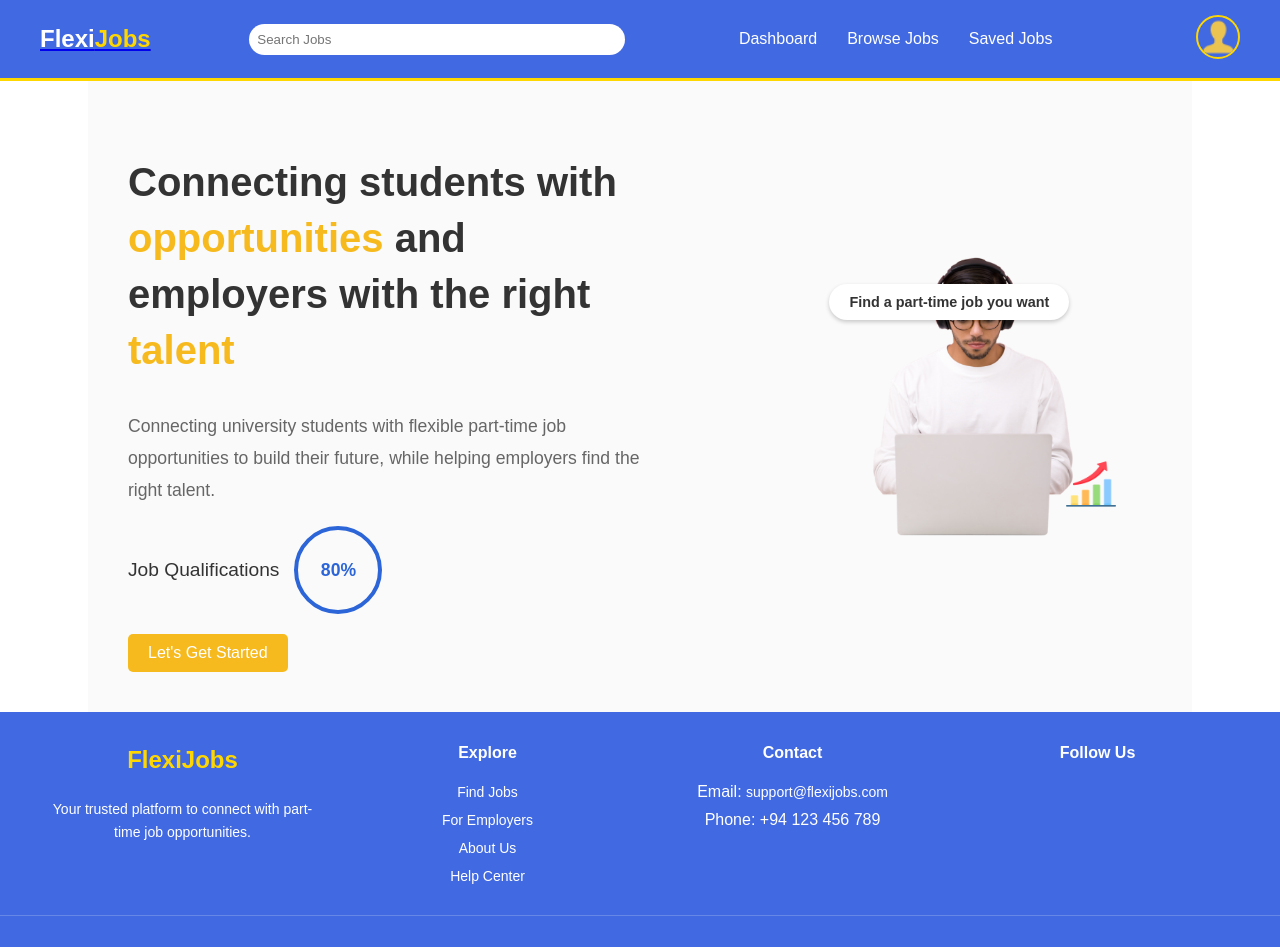
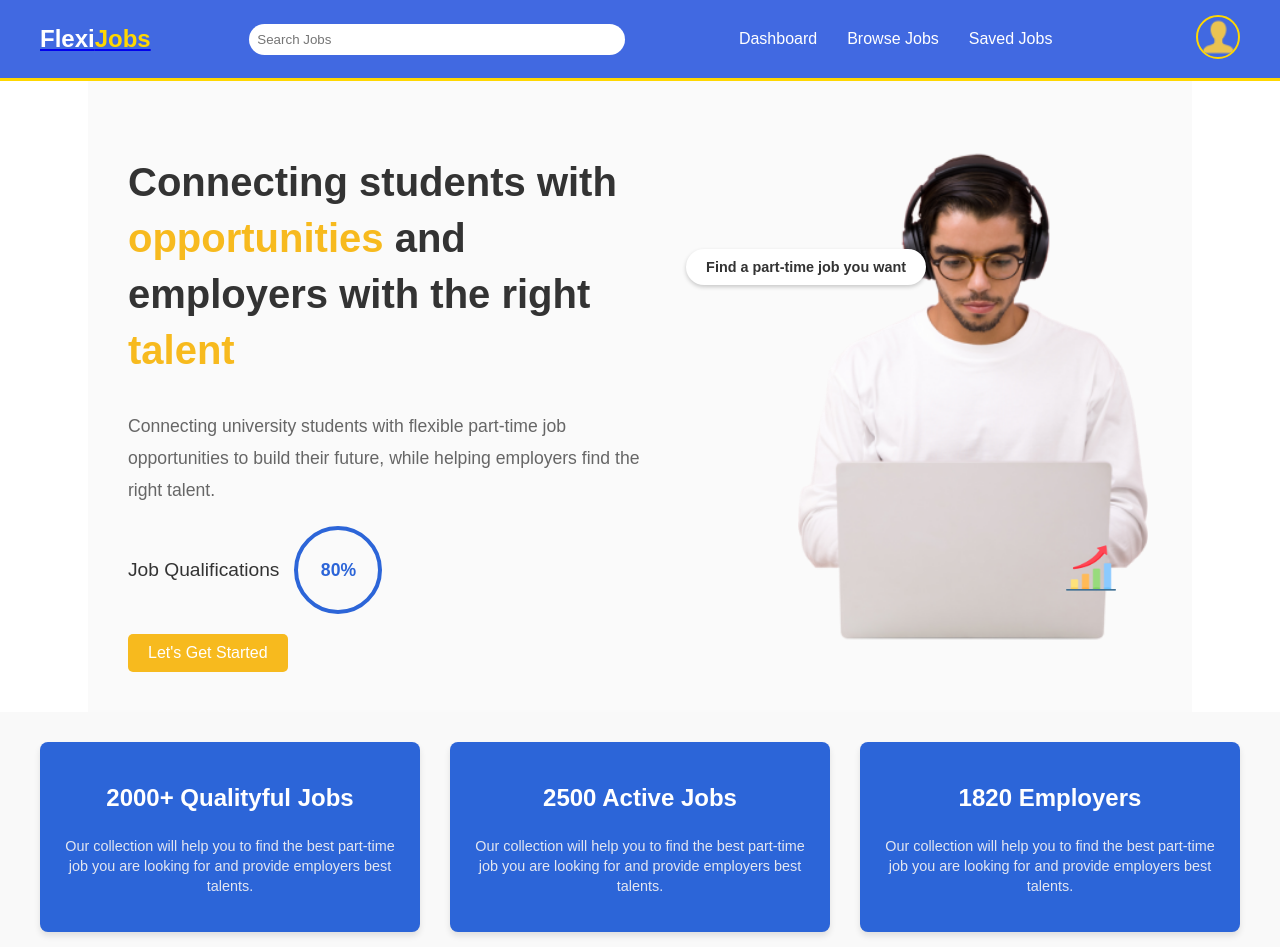
Before and after one commit to shanukaumesh/FlexiJobs, a React (Vite) app in the folder FlexiJobs/frontend/: page / in a window 1280 px wide. Shown: the top 947 px of the page. Built offline with nearby package versions, Linux system fonts and the light colour scheme.

Commit message:
Update Home page and Created the About page and its components,css

```diff
--- a/FlexiJobs/frontend/src/App.jsx
+++ b/FlexiJobs/frontend/src/App.jsx
@@ -2,6 +2,7 @@ import React from 'react';
 import { Routes, Route } from 'react-router-dom';
 import './styles/index.css'; // CSS file for styling
 import Home from './pages/Home'; // Updated import path for the Home component
+import AboutPage from './pages/AboutUs';
 
 const App = () => {
   return (
@@ -9,6 +10,7 @@ const App = () => {
 
         <Routes>
           <Route path="/" element={<Home />} />
+          <Route path="/about" element={<AboutPage />} />
         </Routes>
 
     </div>
--- /dev/null
+++ b/FlexiJobs/frontend/src/components/AboutHero.jsx
@@ -0,0 +1,17 @@
+import React from "react";
+import "../styles/AboutHero.css";
+
+const AboutHero = () => {
+  return (
+    <div className="about-hero">
+      <div className="overlay">
+        <div className="content">
+          <h1>About Us</h1>
+          <p>Home &gt;&gt;&gt; About Us</p>
+        </div>
+      </div>
+    </div>
+  );
+};
+
+export default AboutHero;
--- /dev/null
+++ b/FlexiJobs/frontend/src/components/StatsSection.jsx
@@ -0,0 +1,32 @@
+import React from "react";
+import "../styles/StatsSection.css";
+
+const statsData = [
+  {
+    title: "2000+ Qualityful Jobs",
+    description: "Our collection will help you to find the best part-time job you are looking for and provide employers best talents.",
+  },
+  {
+    title: "2500 Active Jobs",
+    description: "Our collection will help you to find the best part-time job you are looking for and provide employers best talents.",
+  },
+  {
+    title: "1820 Employers",
+    description: "Our collection will help you to find the best part-time job you are looking for and provide employers best talents.",
+  },
+];
+
+const StatsSection = () => {
+  return (
+    <section className="stats-section">
+      {statsData.map((stat, index) => (
+        <div className="stat-card" key={index}>
+          <h2>{stat.title}</h2>
+          <p>{stat.description}</p>
+        </div>
+      ))}
+    </section>
+  );
+};
+
+export default StatsSection;
--- /dev/null
+++ b/FlexiJobs/frontend/src/pages/AboutUs.jsx
@@ -0,0 +1,18 @@
+import React from "react";
+import AboutHero from "../components/AboutHero";
+import Header_LoggedUser from "../components/Header_LoggedUser";
+import Footer from "../components/Footer";
+
+const AboutPage = () => {
+    return (
+        <div>
+
+            <Header_LoggedUser/>
+            <AboutHero/>
+            <Footer/>
+
+        </div>
+    );
+};
+
+export default AboutPage ;
--- a/FlexiJobs/frontend/src/pages/Home.jsx
+++ b/FlexiJobs/frontend/src/pages/Home.jsx
@@ -1,9 +1,9 @@
 import React from 'react';
 import '../styles/Home.css'; // Updated import path for the CSS
 import Footer from '../components/Footer';
-import Header_LogOutUser from '../components/Header_LogOutUser';
 import Header_LoggedUser from '../components/Header_LoggedUser';
 import HeroSection from '../components/HeroSection';
+import StatsSection from '../components/StatsSection';
 
 const Home = () => {
     return (
@@ -11,6 +11,7 @@ const Home = () => {
 
             <Header_LoggedUser/>
             <HeroSection/>
+            <StatsSection/>
             <Footer/>
 
         </div>
--- /dev/null
+++ b/FlexiJobs/frontend/src/styles/AboutHero.css
@@ -0,0 +1,39 @@
+.about-hero {
+    position: relative;
+    background-image: url('path-to-your-image.jpg'); /* Replace with your image path */
+    background-size: cover;
+    background-position: center;
+    height: 300px; /* Adjust the height as needed */
+    display: flex;
+    align-items: center;
+    justify-content: center;
+  }
+
+  .overlay {
+    position: absolute;
+    top: 0;
+    left: 0;
+    width: 100%;
+    height: 100%;
+    background-color: rgba(0, 0, 0, 0.5); /* Semi-transparent overlay */
+    display: flex;
+    justify-content: center;
+    align-items: center;
+  }
+
+  .content {
+    text-align: center;
+    color: white;
+  }
+
+  .content h1 {
+    font-size: 2.5rem;
+    margin: 0;
+    font-weight: bold;
+  }
+
+  .content p {
+    font-size: 1rem;
+    margin-top: 10px;
+    color: #e0e0e0; /* Slightly lighter text color for the breadcrumb */
+  }
--- a/FlexiJobs/frontend/src/styles/HeroSection.css
+++ b/FlexiJobs/frontend/src/styles/HeroSection.css
@@ -82,16 +82,16 @@
   }
 
   .hero-image .main-image {
-    width: 80%; /* Resize the image to a smaller size */
-    max-width: 200px; /* Optional: Limit the maximum width */
+    width: 100%; /* Resize the image to a smaller size */
+    max-width: 350px; /* Optional: Limit the maximum width */
     border-radius: 10px; /* Keep the rounded corners */
     position: relative;
   }
 
 .hero-image .overlay-text {
   position: absolute;
-  top: 10%;
-  left: 10%;
+  top: 20%;
+  left: -30%;
   background-color: white;
   padding: 10px 20px;
   border-radius: 20px;
--- /dev/null
+++ b/FlexiJobs/frontend/src/styles/StatsSection.css
@@ -0,0 +1,36 @@
+
+.stats-section {
+    display: flex;
+    justify-content: center;
+    align-items: center;
+    gap: 30px; /* Space between cards */
+    padding: 30px;
+    background-color: #f9f9f9; /* Optional background */
+  }
+
+  .stat-card {
+    background-color: #2c65d8; /* Blue background */
+    color: white;
+    width: 340px; /* Adjust card width */
+    height: 150px; /* Adjust card height */
+    border-radius: 8px; /* Rounded corners */
+    box-shadow: 0 4px 6px rgba(0, 0, 0, 0.1); /* Subtle shadow */
+    display: flex;
+    flex-direction: column;
+    justify-content: center;
+    align-items: center;
+    text-align: center;
+    padding: 20px;
+  }
+
+  .stat-card h2 {
+    font-size: 1.5rem;
+    font-weight: 600;
+    margin-bottom: 10px;
+  }
+
+  .stat-card p {
+    font-size: 0.9rem;
+    line-height: 1.4;
+    color: #e3e6f0; /* Slightly lighter text color for better contrast */
+  }
```
